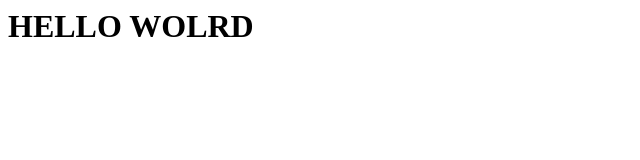
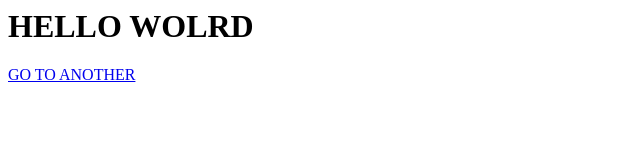
Before and after one commit to akairu/akairu.github.io, a plain HTML site: page index.html in a window 1280 px wide. Shown: the whole page, without its empty margins (0-640 px from the left). Drawn offline with Linux system fonts and the light colour scheme.

Commit message:
added second file

```diff
--- a/index.html
+++ b/index.html
@@ -1 +1,2 @@
 <h1>HELLO WOLRD</h1>
+<a href="test2.html">GO TO ANOTHER</a>
```
Also changed, not shown: test2.html (added, +1 -0 lines).
